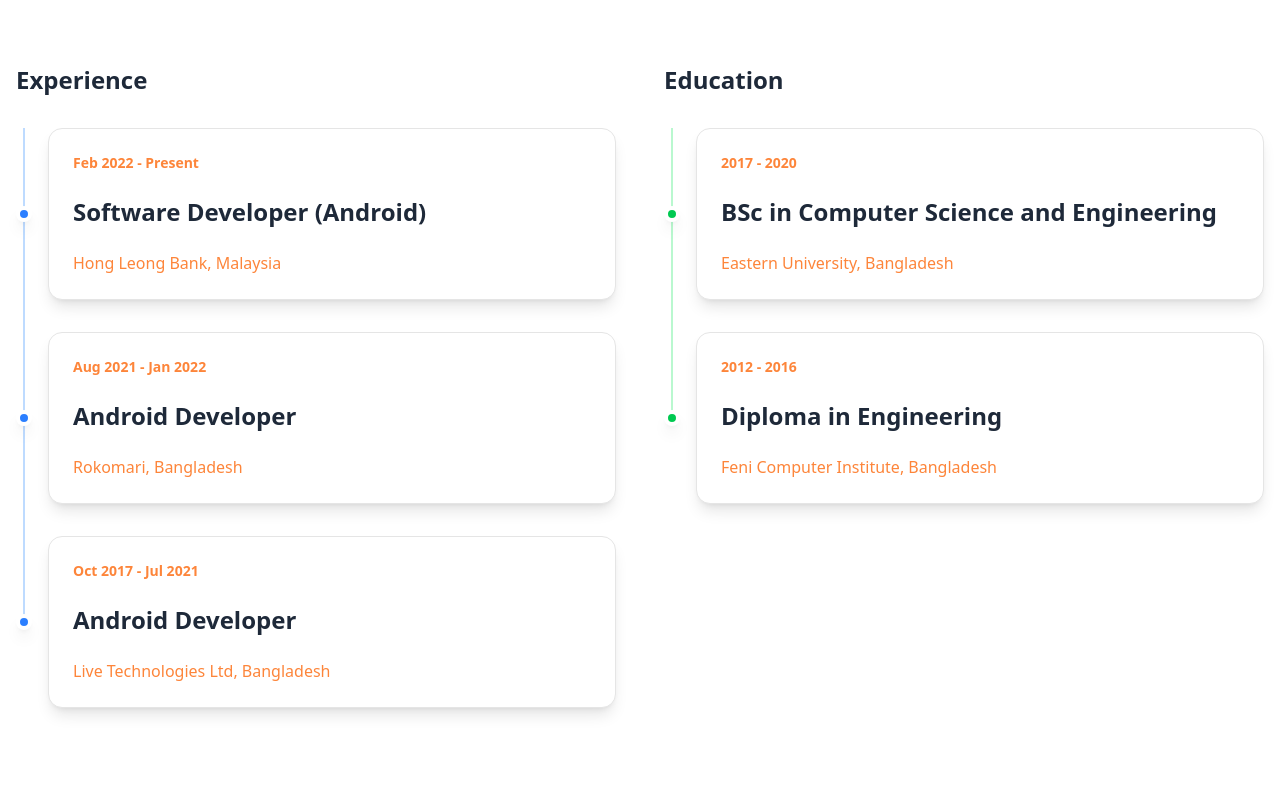
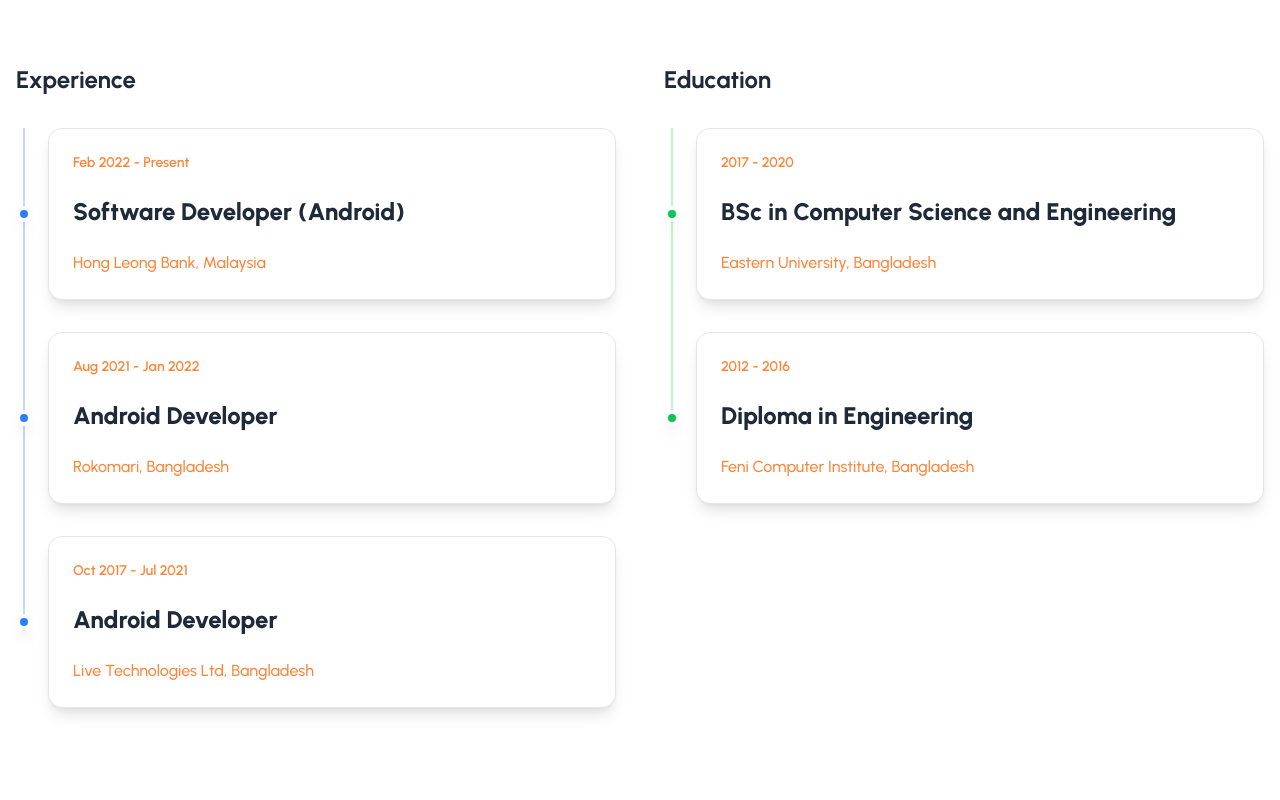
Before and after one commit to samadtalukder/samadtalukder.github.io, a Next.js app: page / in a window 1280 px wide. Shown: the part 920-1720 px from the top of the page. Built offline with nearby package versions, Linux system fonts and the light colour scheme.

Commit message:
Update font to Urbanist and enhance timeline hover animations

```diff
--- a/app/globals.css
+++ b/app/globals.css
@@ -6,7 +6,7 @@
 @theme inline {
   --color-background: var(--background);
   --color-foreground: var(--foreground);
-  --font-sans: var(--font-geist-sans);
+  --font-sans: var(--font-urbanist);
   --font-mono: var(--font-geist-mono);
   --color-sidebar-ring: var(--sidebar-ring);
   --color-sidebar-border: var(--sidebar-border);
--- a/app/layout.tsx
+++ b/app/layout.tsx
@@ -1,10 +1,10 @@
 import type { Metadata } from "next";
-import { Inter } from "next/font/google";
+import { Urbanist } from "next/font/google";
 import "./globals.css";
 
-const inter = Inter({
+const urbanist = Urbanist({
   subsets: ["latin"],
-  variable: "--font-inter",
+  variable: "--font-urbanist",
 });
 
 export const metadata: Metadata = {
@@ -29,7 +29,7 @@ export default function RootLayout({
 }>) {
   return (
     <html lang="en" className="scroll-smooth">
-      <body className={`${inter.variable} font-sans antialiased`}>
+      <body className={`${urbanist.variable} font-sans antialiased`}>
         {children}
       </body>
     </html>
--- a/components/shared/TimelineItem.tsx
+++ b/components/shared/TimelineItem.tsx
@@ -39,27 +39,27 @@ export default function TimelineItem({ title, subtitle, period, description, ind
       whileInView={{ opacity: 1, y: 0 }}
       viewport={{ once: true }}
       transition={{ duration: 0.5, delay: index * 0.1 }}
-      className="relative flex gap-4 pb-8"
+      className="relative flex gap-4 pb-8 group/timeline"
     >
       {/* Timeline Line and Dot Container */}
       <div className="relative w-4 flex-shrink-0 self-stretch">
         {/* Vertical Line - positioned based on item position */}
-        <div className={`absolute left-1/2 -translate-x-1/2 w-0.5 ${getLinePosition()} ${
-          type === 'experience' ? 'bg-blue-200' : 'bg-green-200'
+        <div className={`absolute left-1/2 -translate-x-1/2 w-0.5 ${getLinePosition()} transition-all duration-500 ease-out ${
+          type === 'experience' ? 'bg-blue-200 group-hover/timeline:bg-blue-400 group-hover/timeline:w-1' : 'bg-green-200 group-hover/timeline:bg-green-400 group-hover/timeline:w-1'
         }`}></div>
 
         {/* Dot - positioned at vertical center of the card */}
-        <div className={`absolute left-1/2 top-1/2 -translate-x-1/2 -translate-y-1/2 w-4 h-4 rounded-full border-4 border-white shadow-lg z-10 ${
-          type === 'experience' ? 'bg-blue-500' : 'bg-green-500'
+        <div className={`absolute left-1/2 top-1/2 -translate-x-1/2 -translate-y-1/2 w-4 h-4 rounded-full border-4 border-white shadow-lg z-10 transition-all duration-500 ease-out group-hover/timeline:scale-150 group-hover/timeline:shadow-xl ${
+          type === 'experience' ? 'bg-blue-500 group-hover/timeline:bg-blue-600' : 'bg-green-500 group-hover/timeline:bg-green-600'
         }`}></div>
       </div>
 
       {/* Content Card */}
       <div className="flex-1">
-        <Card className="p-6 shadow-lg hover:shadow-2xl transition-all duration-300 hover:-translate-y-1 hover:bg-[#FD853A] group">
-          <span className="text-sm text-[#FD853A] font-semibold block transition-colors duration-300 group-hover:text-white">{period}</span>
-          <h3 className="text-2xl font-extrabold text-gray-800 leading-tight transition-colors duration-300 group-hover:text-white">{title}</h3>
-          <p className="text-[#FD853A] font-medium transition-colors duration-300 group-hover:text-white">{subtitle}</p>
+        <Card className="p-6 shadow-lg hover:shadow-2xl transition-all duration-500 ease-out hover:-translate-y-2 hover:scale-[1.02] hover:bg-[#FD853A] group cursor-pointer">
+          <span className="text-sm text-[#FD853A] font-semibold block transition-all duration-500 ease-out group-hover:text-white group-hover:scale-105">{period}</span>
+          <h3 className="text-2xl font-extrabold text-gray-800 leading-tight transition-all duration-500 ease-out group-hover:text-white group-hover:tracking-wide">{title}</h3>
+          <p className="text-[#FD853A] font-medium transition-all duration-500 ease-out group-hover:text-white group-hover:opacity-90">{subtitle}</p>
 {/*
           {description && (
             <div className="text-gray-600 space-y-2 mt-3">
```
